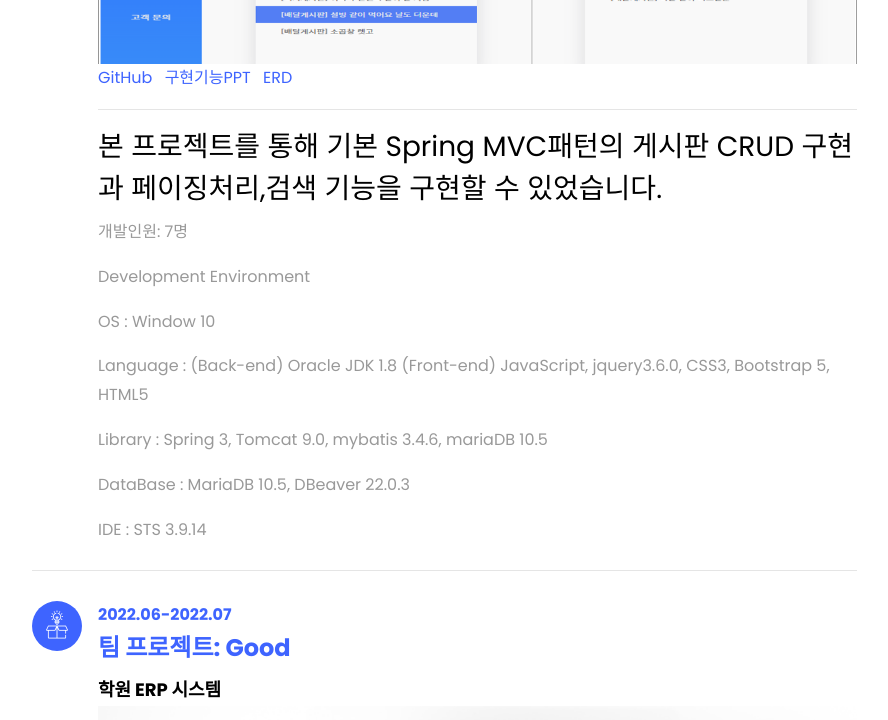
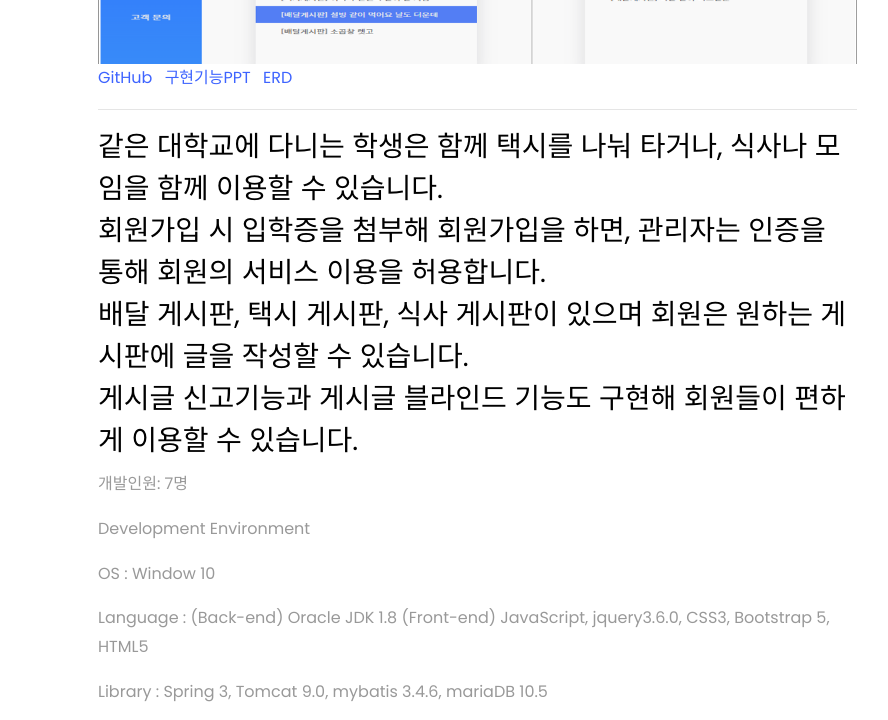
Before and after one commit to flypigmong/flypigmong.github.io, a plain HTML site: page index.html in a window 1280 px wide. Shown: the part 2700-3420 px from the top of the page, without its empty margins (338-1226 px from the left). Drawn offline with Linux system fonts and the light colour scheme; files whose address does not match are found by name.

Commit message:
Update index.html
수정.

```diff
--- a/index.html
+++ b/index.html
@@ -182,7 +182,11 @@
 		    					<a href="https://hyun1114.github.io/css/with-ppt.pdf" class="mr-2">구현기능PPT</a>
 		    					<a href="https://flypigmong.github.io/images/WITH-ERD.png" class="mr-2">ERD</a>
 		    					<hr>
-								<h3>본 프로젝트를 통해 기본 Spring MVC패턴의 게시판 CRUD 구현과 페이징처리,검색 기능을 구현할 수 있었습니다.</h3>
+								<h3>같은 대학교에 다니는 학생은 함께 택시를 나눠 타거나, 식사나 모임을 함께 이용할 수 있습니다.<br>
+									회원가입 시 입학증을 첨부해 회원가입을 하면, 관리자는 인증을 통해 회원의 서비스 이용을 허용합니다.<br>
+									배달 게시판, 택시 게시판, 식사 게시판이 있으며 회원은 원하는 게시판에 글을 작성할 수 있습니다.<br>
+									게시글 신고기능과 게시글 블라인드 기능도 구현해 회원들이 편하게 이용할 수 있습니다.<br>
+								</h3>
 								<p>개발인원: 7명</p>
 								<p>Development Environment</p>
 		    					<p>OS : Window 10</p>
```
